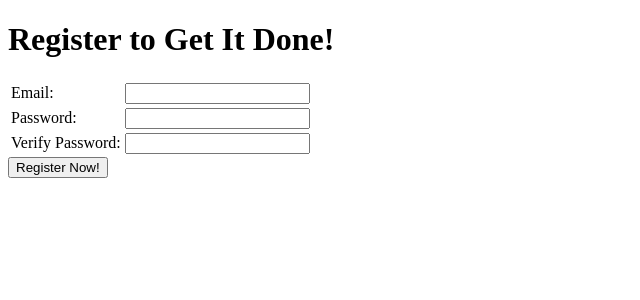
After one commit to vivianmaxine/get-it-done, a Flask app: page /register in a window 1280 px wide. The commit adds this page. Shown: the top 300 px of the page, without its empty margins (0-640 px from the left). Run offline with Flask 2, Linux system fonts and the light colour scheme.

Commit message:
Set up login and register handlers after creating login.html and register.html

```diff
--- a/main.py
+++ b/main.py
@@ -33,6 +33,16 @@ class Task(db.Model):
         self.completed = False  # False if NOT completed (default)
 
 
+class User(db.Model):
+    id = db.Column(db.Integer, primary_key=True)
+    email = db.Column(db.String(120), unique=True)
+    password = db.Column(db.String(120))
+
+    def __init__(self, email, password):
+        self.email = email
+        self.password = password
+
+
 @app.route('/', methods=['POST', 'GET'])
 def index():
     if request.method == 'POST':
@@ -50,8 +60,11 @@ def index():
 
     completed_tasks = Task.query.filter_by(completed=True).all()
 
-    return render_template('todos.html', title="Get It Done!",
-            tasks=tasks, completed_tasks=completed_tasks)
+    return render_template(
+        'todos.html', title="Get It Done!",
+        tasks=tasks, completed_tasks=completed_tasks)
+    # todos.html is a positional argument
+    # tasks=tasks is a key word argument
 
 # refers to form in todos.html where you select a task to delete it
 
@@ -69,5 +82,61 @@ def delete_task():
 
     return redirect('/')
 
+
+# REGISTER HANDLER
+@app.route('/register', methods=['GET', 'POST'])
+def register():
+    if request.method == 'POST':
+        new_email = request.form['email']
+        new_password = request.form['password']
+        new_password_verify = request.form['verify']
+
+        existing_user = User.query.filter_by(email=new_email).first()
+
+        if not existing_user:
+
+            if new_password == new_password_verify:
+                new_user = User(new_email, new_password)
+
+                db.session.add(new_user)
+                db.session.commit()
+
+                # TODO: REMEMBER THE USER AS LOGGED IN
+                return redirect('/')
+            else:
+                return '<h1 style="color: red">Please make sure \
+                your passwords match.</h1>'
+        else:
+            return '<h1 style="color: red">This user already exists.</h1>'
+
+    return render_template('register.html')
+
+
+# LOGIN HANDLER
+@app.route('/login', methods=['GET', 'POST'])
+def login():
+    # first, check for request type;
+    # GET just return form, POST needs to get data
+    if request.method == 'POST':
+        login_email = request.form['email']
+        login_password = request.form['password']
+
+        # verify password by retrieving user with given email from db
+        # and seeing if it equals the enteres password
+        user = User.query.filter_by(email=login_email).first()
+
+        # below, "if user" checks to see if above condition met
+        # below, "user.password == password" checks to see if
+        # entered pw = db pw
+        if user and user.password == login_password:
+            # TODO - REMEMBER THAT USER HAS LOGGED IN
+            return redirect('/')
+        else:
+            # TODO - ERROR MESSAGES EXPLAINING WHY LOGIN FAILED
+            return '<h1 style="color:red">ERROR ALERT!<br> \
+            Email or Password Incorrect! :(</h1>'
+    return render_template('login.html')
+
+
 if __name__ == "__main__":
     app.run()
--- /dev/null
+++ b/templates/register.html
@@ -0,0 +1,36 @@
+{% extends "base.html" %}
+
+{% block content %}
+    <h1>Register to Get It Done!</h1>
+    <form action="/register" method="POST">
+        <table>
+            <tr>
+                <td>
+                    <label for="email">Email:</label>
+                </td>
+                <td>
+                    <input type="email" name="email" value="{{email}}">
+                </td>
+            </tr>
+            <tr>
+                <td>
+                    <label for="password">Password:</label>
+                </td>
+                <td>
+                    <input type="password" name="password">
+                </td>
+            </tr>
+            <tr>
+                <td>
+                    <label for="verify">Verify Password:</label>
+                </td>
+                <td>
+                    <input type="password" name="verify">
+                </td>
+            </tr>
+        </table>
+        <input type="submit" value="Register Now!">
+    </form>
+
+
+{% endblock %}
--- a/templates/todos.html
+++ b/templates/todos.html
@@ -2,7 +2,7 @@
 
 {% block content %}
     <h1>Get It Done!</h1>
-    <form method='POST'>
+    <form method="POST">
         <label>
             New Task:
             <input type="text" name='task'> <!--single quotes for name-->
```
Also changed, not shown: templates/login.html (added, +30 -0 lines).
